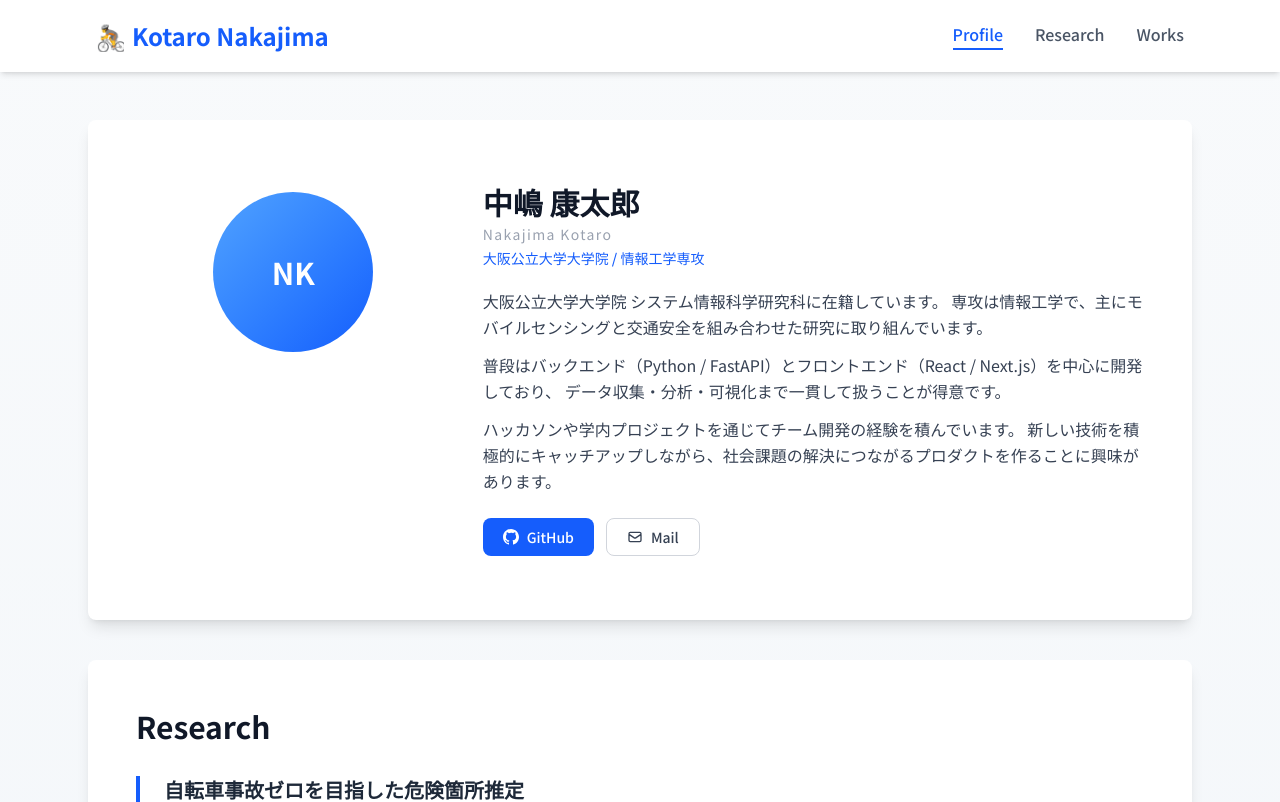
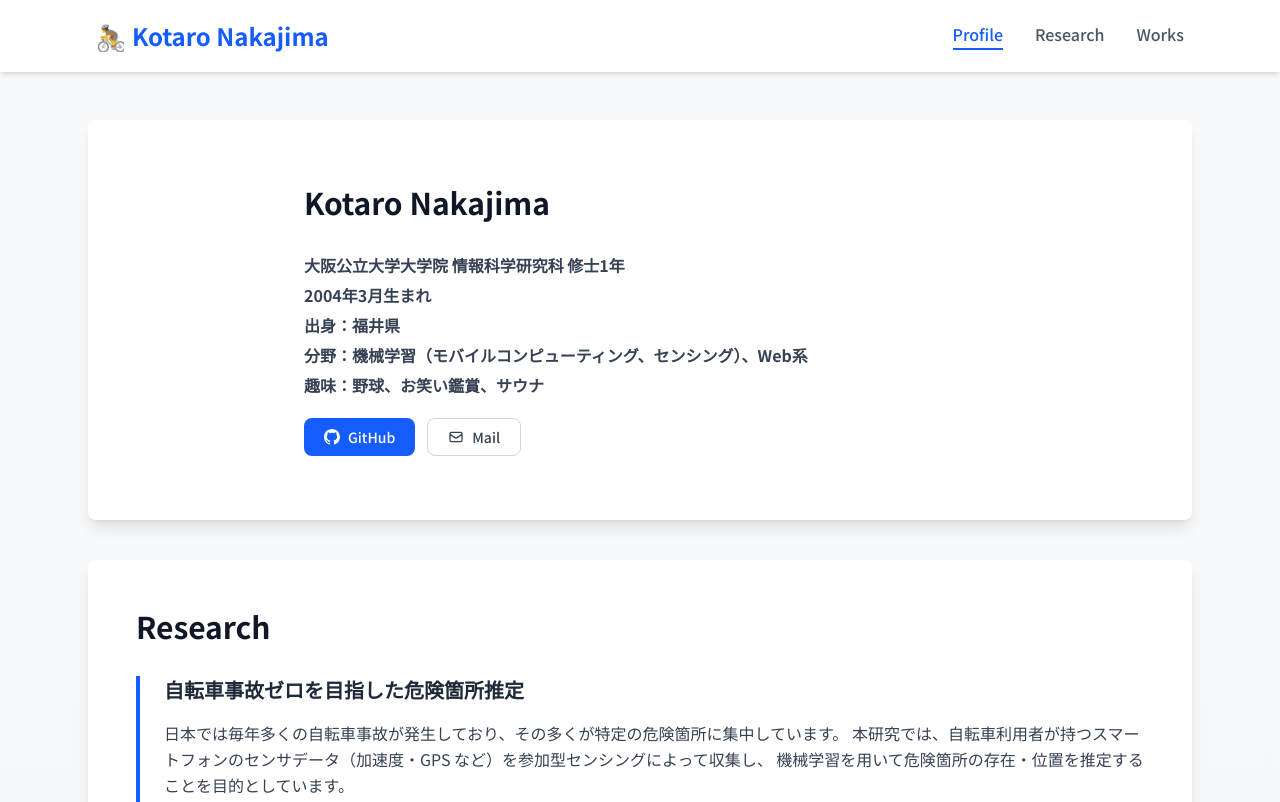
Before and after one commit to naka03193282/my-portfolio, a Next.js app: page / in a window 1280 px wide. Shown: the top 802 px of the page. Built offline with nearby package versions, Linux system fonts and the light colour scheme.

Commit message:
fix: プロフィール欄を完成させた

```diff
--- a/app/components/Profile.tsx
+++ b/app/components/Profile.tsx
@@ -18,31 +18,18 @@ export default function Profile() {
   return (
     <section id="profile">
       <div className="bg-white rounded-lg shadow-lg p-12">
-        <div className="grid grid-cols-1 md:grid-cols-3 gap-8 items-start py-4">
-          <div className="flex justify-center pt-2">
-            <div className="w-40 h-40 bg-gradient-to-br from-blue-400 to-blue-600 rounded-full flex items-center justify-center text-white text-3xl font-bold select-none">
-              NK
+        <div className="text-base py-4 max-w-2xl mx-auto">
+            <h2 className="text-3xl font-bold text-gray-900 mb-8">Kotaro Nakajima</h2>
+            <div className="mb-5 space-y-1">
+              <div className="text-gray-700 leading-relaxed font-semibold"><span className="font-semibold">大阪公立大学大学院 情報科学研究科 修士1年</span></div>
+              <div className="text-gray-700 leading-relaxed font-semibold"><span className="font-semibold">2004年3月生まれ</span></div>
+              <div className="text-gray-700 leading-relaxed font-semibold"><span className="font-semibold">出身：</span>福井県</div>
+              <div className="text-gray-700 leading-relaxed font-semibold"><span className="font-semibold">分野：</span>機械学習（モバイルコンピューティング、センシング）、Web系</div>
+              <div className="text-gray-700 leading-relaxed font-semibold"><span className="font-semibold">趣味：</span>野球、お笑い鑑賞、サウナ</div>
             </div>
-          </div>
-          <div className="md:col-span-2">
-            <h2 className="text-3xl font-bold text-gray-900 mb-1">中嶋 康太郎</h2>
-            <p className="text-gray-400 tracking-widest text-sm mb-1">Nakajima Kotaro</p>
-            <p className="text-blue-600 font-medium text-sm mb-5">大阪公立大学大学院 / 情報工学専攻</p>
-            <p className="text-gray-700 leading-relaxed mb-3">
-              大阪公立大学大学院 システム情報科学研究科に在籍しています。
-              専攻は情報工学で、主にモバイルセンシングと交通安全を組み合わせた研究に取り組んでいます。
-            </p>
-            <p className="text-gray-700 leading-relaxed mb-3">
-              普段はバックエンド（Python / FastAPI）とフロントエンド（React / Next.js）を中心に開発しており、
-              データ収集・分析・可視化まで一貫して扱うことが得意です。
-            </p>
-            <p className="text-gray-700 leading-relaxed mb-6">
-              ハッカソンや学内プロジェクトを通じてチーム開発の経験を積んでいます。
-              新しい技術を積極的にキャッチアップしながら、社会課題の解決につながるプロダクトを作ることに興味があります。
-            </p>
             <div className="flex gap-3">
               <a
-                href="https://github.com/your-username"
+                href="https://github.com/naka03193282"
                 target="_blank"
                 rel="noopener noreferrer"
                 className="inline-flex items-center gap-2 bg-blue-600 text-white px-5 py-2 rounded-lg hover:bg-blue-700 transition text-sm font-medium"
@@ -51,14 +38,13 @@ export default function Profile() {
                 GitHub
               </a>
               <a
-                href="mailto:nakaji319@icloud.com"
+                href="mailto:nakakou3282@gmail.com"
                 className="inline-flex items-center gap-2 border border-gray-300 text-gray-700 px-5 py-2 rounded-lg hover:border-blue-600 hover:text-blue-600 transition text-sm font-medium"
               >
                 <MailIcon />
                 Mail
               </a>
             </div>
-          </div>
         </div>
       </div>
     </section>
```
